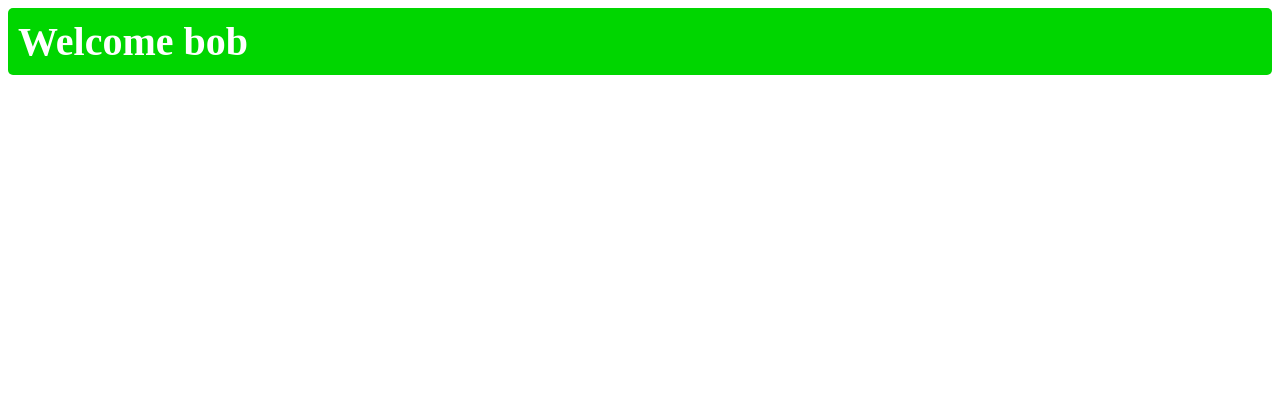
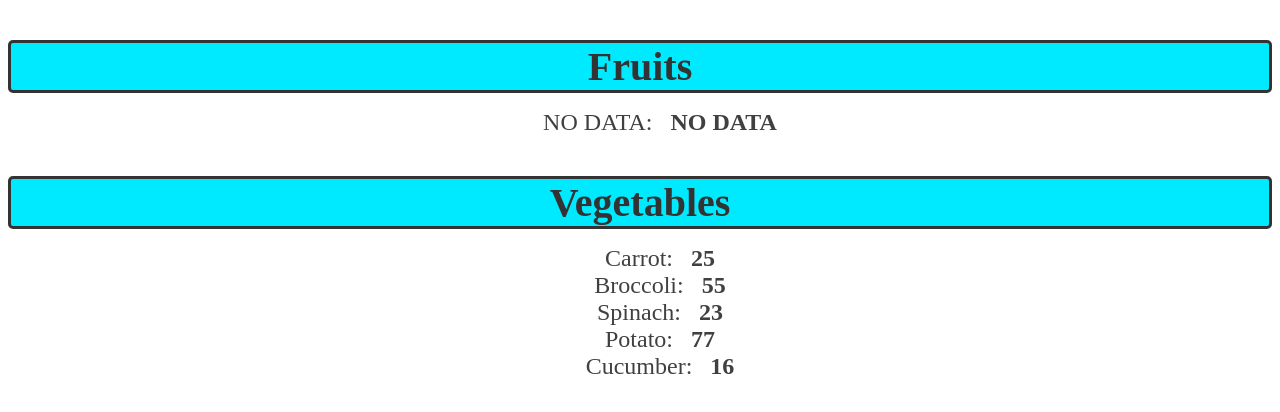
Before and after one commit to RaoufHamaissia/React, a React (Vite) app in the folder my-react-app/: page / in a window 1280 px wide. Shown: the top 412 px of the page. Built offline with nearby package versions, Linux system fonts and the light colour scheme.

Commit message:
rendering lists

```diff
--- a/my-react-app/src/App.jsx
+++ b/my-react-app/src/App.jsx
@@ -1,13 +1,24 @@
-import UserGreeting from "./UserGreeting.jsx";
+import List from './List.jsx'
 
 
 function App() {
+  const fruits = [{id:1, name:'Apple', calories:95},
+                  {id:2, name:'Banana', calories:120},
+                  {id:3, name:'Cherry', calories:105},
+                  {id:4, name:'Date', calories:75},
+                  {id:5, name:'Elderberry', calories:130}];
+
+  const vegetables = [{id:6, name:'Carrot', calories:25},
+                      {id:7, name:'Broccoli', calories:55},
+                      {id:8, name:'Spinach', calories:23},
+                      {id:9, name:'Potato', calories:77},
+                      {id:10, name:'Cucumber', calories:16}];
+
   return(
     <>
 
-     <UserGreeting isLoggedIn={true} username = "bob"  />
-     <br></br>
-
+     {fruits.length > 0 && <List  category = "Fruits"/> }
+     {vegetables.length > 0 ? <List items = {vegetables} category = "Vegetables"/> : null}
 
 
 
--- /dev/null
+++ b/my-react-app/src/List.jsx
@@ -0,0 +1,27 @@
+
+    function List({items = [{id:1, name:"NO DATA", calories:"NO DATA"}], category = "Category"}) {
+
+        const itemlist = items;
+
+
+        // fruits.sort((a, b) => a.name.localeCompare(b.name)); //ALPHABETICAL ORDER
+        // fruits.sort((a, b) => b.name.localeCompare(a.name)); // REVERSE APLHABETICAL ORDER
+        // fruits.sort((a, b) => a.calories- b.calories); //NUMBERICAL ORDER
+        // fruits.sort((a, b) => b.calories - a.calories); // REVERSE NUMBERICAL ORDER
+
+        // const lowCalFruits = fruits.filter((fruit) => fruit.calories < 100);
+        // const highCalFruits = fruits.filter((fruit) => fruit.calories >= 100);
+
+        const listItems = itemlist.map((item) => <li key={item.id}>
+                                                    {item.name}: &nbsp; <b>{item.calories}</b>
+                                                 </li>);
+
+        return(
+        <>
+        <h3 className="list-category">{category}</h3>
+        <ol className="list-items">{listItems}</ol>
+        </>
+    );
+    }
+
+    export default List;
--- a/my-react-app/src/UserGreeting.jsx
+++ /dev/null
@@ -1,16 +0,0 @@
-
-
-
-    function UserGreeting({isLoggedIn = false, username = "sample user"}) {
-
-        const welcomeMessage = <h2 className="welcome-message">
-                                    Welcome {username}
-                                </h2>;
-        const loginPrompt = <h2 className="login-prompt">
-                                    Please log in to continue
-                            </h2>;
-
-        return(isLoggedIn ? welcomeMessage : loginPrompt)
-    }
-
-    export default UserGreeting;
--- a/my-react-app/src/index.css
+++ b/my-react-app/src/index.css
@@ -1,16 +1,24 @@
-.welcome-message{
+.list-category{
     font-size: 2.5em;
-    background-color: hsl(120, 100%, 42%);
-    color: white;
-    padding: 10px;
+    font-weight: bold;
+    color: hsl(0, 0%, 20%);
+    margin-bottom: 10px;
+    text-align: center;
+    border: 3px solid;
     border-radius: 5px;
+    background-color: hsl(185, 100%, 50%);
+}
+.list-items li{
+    font-size: 1.5em;
+    color: hsl(0, 0%, 25%);
+    text-align: center;
     margin: 0;
+    list-style: none;
 }
-.login-prompt{
-    font-size: 2.5em;
-    background-color: hsl(0, 100%, 42%);
-    color: white;
-    padding: 10px;
-    border-radius: 5px;
-    margin: 0;
+
+.list-items li:hover{
+
+    color: hsl(185, 100%, 50%);
+    cursor: pointer;
+    transition: all 0.3s ease-in-out;
 }
```
